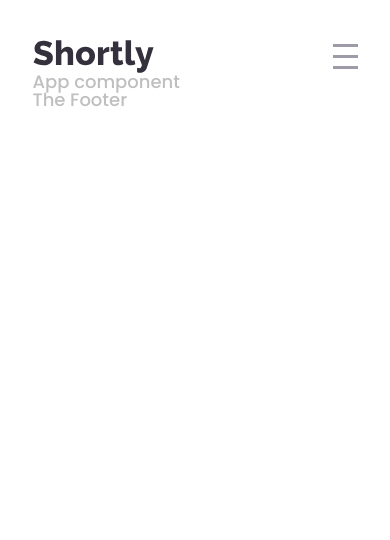
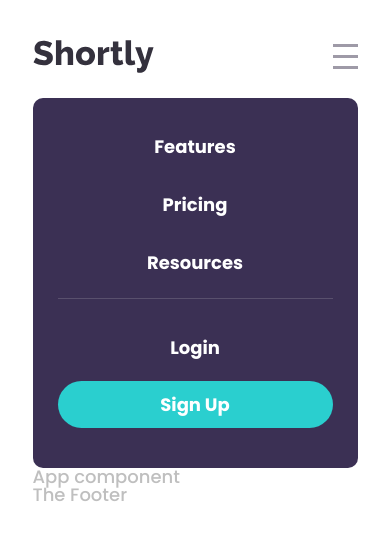
Before and after one commit to skin93/shortly, a React (Create React App) app: page / in a window 390 px wide. Both pictures are taken after a click on the element 345 px from the left and 56 px from the top of the page. Shown: the top 540 px of the page. Built offline with nearby package versions, Linux system fonts and the light colour scheme.

Commit message:
Add mobile navbar, fix normal navbar

```diff
--- a/src/GlobalStyle.js
+++ b/src/GlobalStyle.js
@@ -17,9 +17,9 @@ const theme = {
     },
     neutral: {
       gray: "hsl(0, 0%, 75%)",
-      grayIshViolet: "hsl(257, 7%, 63%)",
+      grayIsViolet: "hsl(257, 7%, 63%)",
       veryDarkBlue: "hsl(255, 11%, 22%)",
-      beryDarkViolet: "hsl(260, 8%, 14%)",
+      veryDarkViolet: "hsl(260, 8%, 14%)",
     },
   },
   device: {
--- a/src/components/Layout/Header/index.jsx
+++ b/src/components/Layout/Header/index.jsx
@@ -1,17 +1,29 @@
+import { useState } from "react";
 import { Logo, StyledContainer, StyledHeader } from "./Header.styled";
 import Navbar from "components/UI/Navbar";
 
 import Hamburger from "components/UI/Hamburger";
 
 import logo from "assets/logo.svg";
+import MobileNavbar from "components/UI/MobileNavbar";
 
 export default function Header() {
+  const [open, setOpen] = useState(false);
+
+  const handleClick = () => {
+    setOpen(!open);
+  };
+
+  console.log(open);
   return (
     <StyledHeader>
       <StyledContainer>
         <Logo src={logo} alt="logo" />
         <Navbar />
-        <Hamburger />
+        <Hamburger handleClick={handleClick} />
+      </StyledContainer>
+      <StyledContainer>
+        <MobileNavbar open={open} />
       </StyledContainer>
     </StyledHeader>
   );
--- a/src/components/UI/Hamburger/Hamburger.styled.js
+++ b/src/components/UI/Hamburger/Hamburger.styled.js
@@ -16,5 +16,5 @@ export const StyledHamburger = styled.div`
 export const Element = styled.div`
   width: 100%;
   height: 3px;
-  background-color: ${(props) => props.theme.colors.neutral.grayIshViolet};
+  background-color: ${(props) => props.theme.colors.neutral.grayIsViolet};
 `;
--- a/src/components/UI/Hamburger/index.jsx
+++ b/src/components/UI/Hamburger/index.jsx
@@ -1,8 +1,8 @@
 import { StyledHamburger, Element } from "./Hamburger.styled";
 
-export default function Hamburger() {
+export default function Hamburger({ handleClick }) {
   return (
-    <StyledHamburger>
+    <StyledHamburger onClick={handleClick}>
       <Element />
       <Element />
       <Element />
--- /dev/null
+++ b/src/components/UI/MobileNavbar/MobileNavbar.styled.js
@@ -0,0 +1,57 @@
+import styled from "styled-components";
+
+export const StyledNav = styled.nav`
+  display: ${(props) => (props.open ? "flex" : "none")};
+  flex-direction: column;
+  width: 100%;
+  height: 370px;
+  margin-top: 25px;
+  padding-block: 40px;
+  padding-inline: 25px;
+  align-items: center;
+  justify-content: space-between;
+  text-align: center;
+  background-color: ${({ theme }) => theme.colors.primary.darkViolet};
+  border-radius: 10px;
+`;
+
+export const Menu = styled.ul`
+  display: flex;
+  flex-direction: column;
+  gap: 40px;
+  padding-inline: 50px;
+  color: #fff;
+  ${({ theme }) => theme.typography.poppins700};
+`;
+
+export const MenuItem = styled.li``;
+
+export const Buttons = styled.div`
+  display: inline-flex;
+  flex-direction: column;
+  gap: 10px;
+  width: 100%;
+`;
+
+export const Divider = styled.div`
+  width: 100%;
+  height: 1px;
+  background-color: ${({ theme }) => theme.colors.neutral.grayIsViolet};
+  opacity: 0.3;
+`;
+
+export const Button = styled.button`
+  cursor: pointer;
+  width: 100%;
+  ${({ theme }) => theme.typography.poppins700}
+  border-radius: 30px;
+  padding-block: 10px;
+  border: none;
+  background-color: ${(props) =>
+    props.type === "signup" ? props.theme.colors.primary.cyan : "transparent"};
+  color: #fff;
+
+  &:hover {
+    opacity: 0.6;
+  }
+`;
--- /dev/null
+++ b/src/components/UI/MobileNavbar/index.jsx
@@ -0,0 +1,25 @@
+import { MenuItem } from "../Navbar/Navbar.styled";
+import {
+  Button,
+  Buttons,
+  Divider,
+  Menu,
+  StyledNav,
+} from "./MobileNavbar.styled";
+
+export default function MobileNavbar({ open }) {
+  return (
+    <StyledNav open={open}>
+      <Menu>
+        <MenuItem>Features</MenuItem>
+        <MenuItem>Pricing</MenuItem>
+        <MenuItem>Resources</MenuItem>
+      </Menu>
+      <Divider />
+      <Buttons>
+        <Button type="login">Login</Button>
+        <Button type="signup">Sign Up</Button>
+      </Buttons>
+    </StyledNav>
+  );
+}
--- a/src/components/UI/Navbar/Navbar.styled.js
+++ b/src/components/UI/Navbar/Navbar.styled.js
@@ -5,58 +5,44 @@ export const StyledNav = styled.nav`
 
   @media ${({ theme }) => theme.device.desktop} {
     display: inline-flex;
-    width: 100%;
+    flex-direction: row;
     align-items: center;
     justify-content: space-between;
+    width: 100%;
   }
 `;
 
 export const Menu = styled.ul`
   display: flex;
-  flex-direction: column;
+  flex-direction: row;
   gap: 40px;
   padding-inline: 50px;
   color: ${({ theme }) => theme.colors.neutral.grayIshViolet};
   ${({ theme }) => theme.typography.poppins700};
-
-  @media ${({ theme }) => theme.device.desktop} {
-    flex-direction: row;
-  }
 `;
 
 export const MenuItem = styled.li``;
 
 export const Buttons = styled.div`
   display: inline-flex;
-  flex-direction: column;
-  width: 100%;
-
-  @media ${({ theme }) => theme.device.desktop} {
-    flex-direction: row;
-    margin-left: auto;
-    width: 240px;
-  }
+  flex-direction: row;
+  margin-left: auto;
+  width: 240px;
 `;
 
 export const Button = styled.button`
   cursor: pointer;
-  width: 100%;
+  width: 120px;
+  padding: 10px;
   ${({ theme }) => theme.typography.poppins700}
+  border: none;
   border-radius: 30px;
-  border: none;
   background-color: ${(props) =>
     props.type === "signup" ? props.theme.colors.primary.cyan : "transparent"};
   color: ${(props) =>
-    props.type === "signup"
-      ? "#fff"
-      : props.theme.colors.neutral.grayIshViolet};
+    props.type === "signup" ? "#fff" : props.theme.colors.neutral.grayIsViolet};
 
   &:hover {
     opacity: 0.6;
   }
-
-  @media ${({ theme }) => theme.device.desktop} {
-    width: 120px;
-    padding: 10px;
-  }
 `;
```
